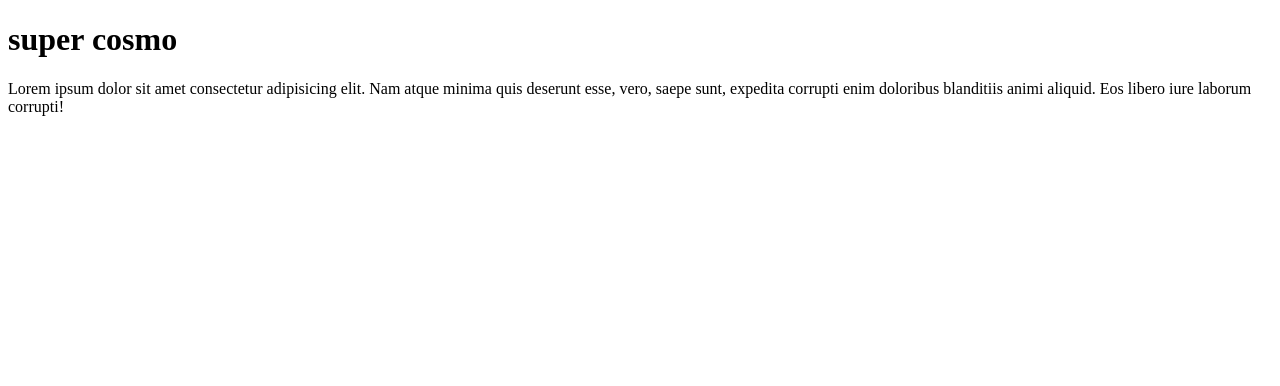
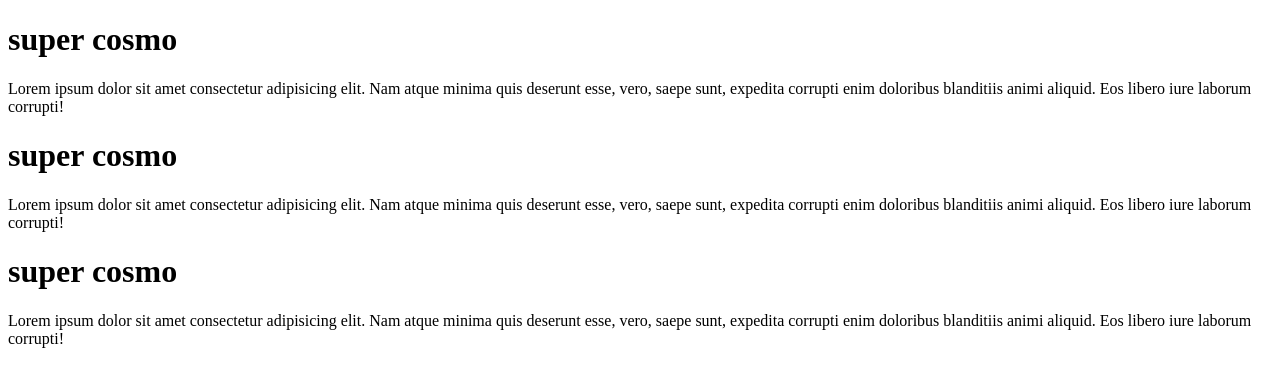
Before and after one commit to cosmin199/supercosmo, a plain HTML site: page index.html in a window 1280 px wide. Drawn offline with Linux system fonts and the light colour scheme.

Commit message:
first_change

```diff
--- a/index.html
+++ b/index.html
@@ -9,5 +9,10 @@
 <body>
     <h1>super cosmo</h1>
     <p>Lorem ipsum dolor sit amet consectetur adipisicing elit. Nam atque minima quis deserunt esse, vero, saepe sunt, expedita corrupti enim doloribus blanditiis animi aliquid. Eos libero iure laborum corrupti!</p>
+    <h1>super cosmo</h1>
+    <p>Lorem ipsum dolor sit amet consectetur adipisicing elit. Nam atque minima quis deserunt esse, vero, saepe sunt, expedita corrupti enim doloribus blanditiis animi aliquid. Eos libero iure laborum corrupti!</p>
+    <h1>super cosmo</h1>
+    <p>Lorem ipsum dolor sit amet consectetur adipisicing elit. Nam atque minima quis deserunt esse, vero, saepe sunt, expedita corrupti enim doloribus blanditiis animi aliquid. Eos libero iure laborum corrupti!</p>
+
 </body>
 </html>
```
